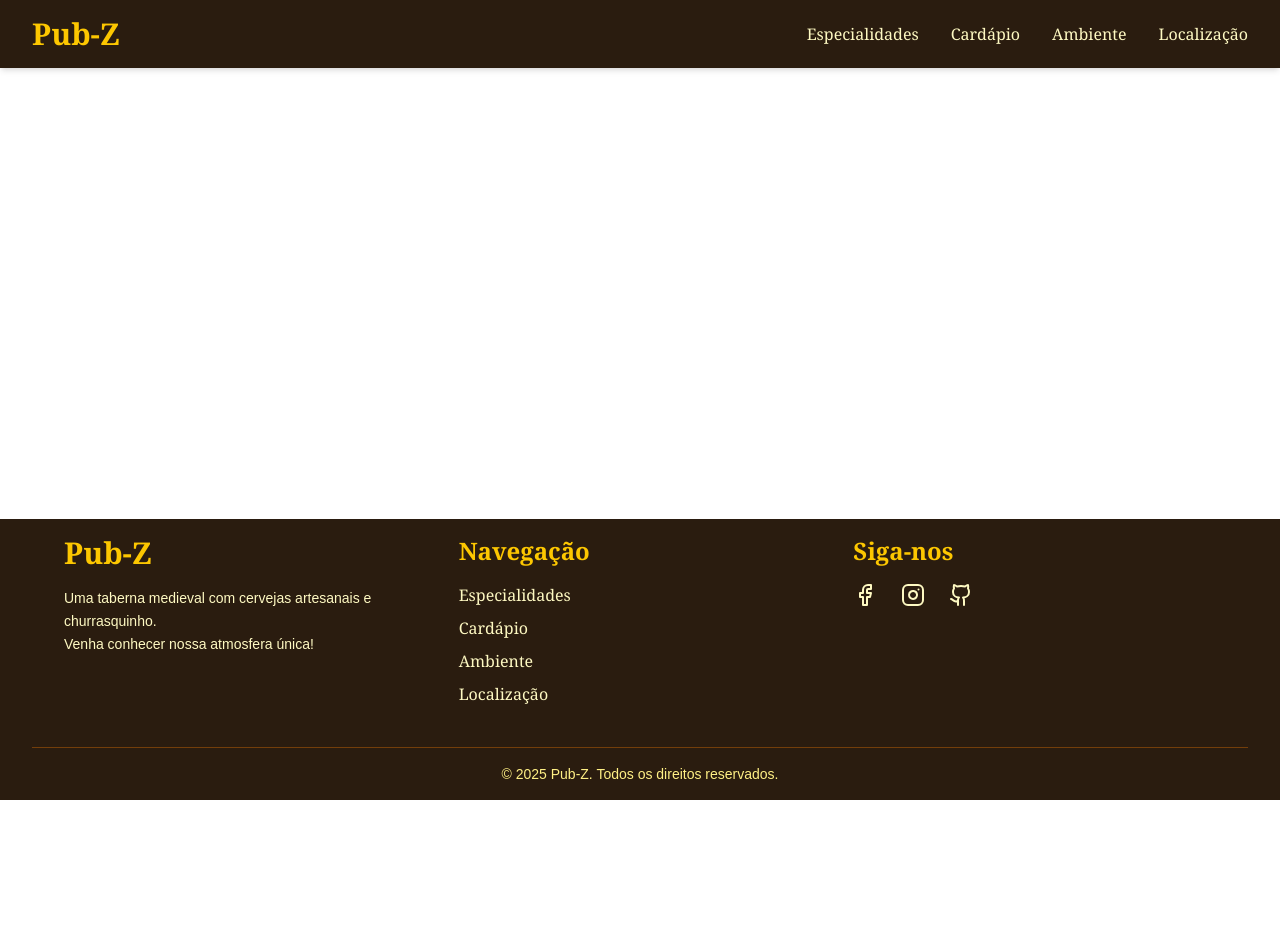
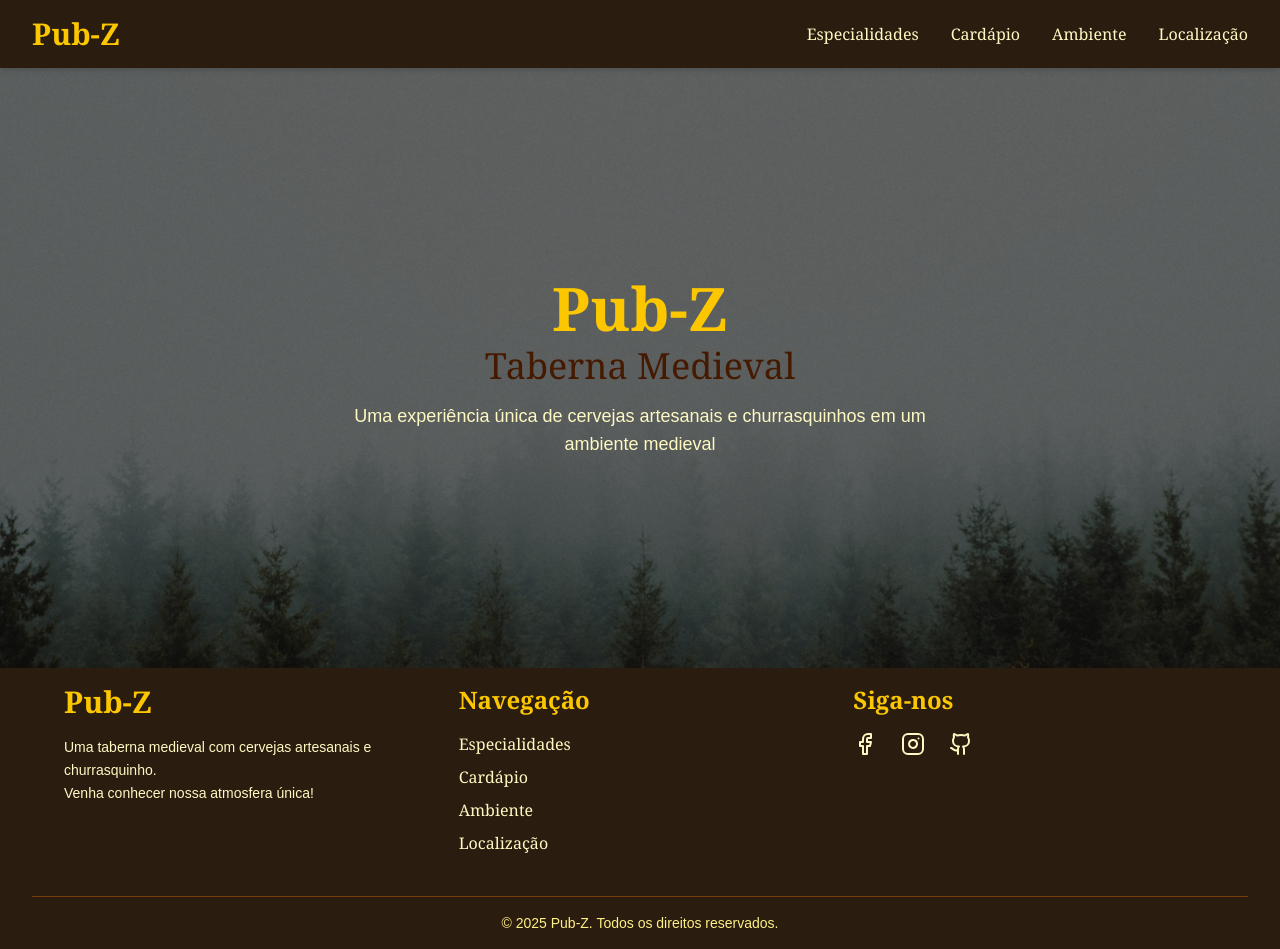
Before and after one commit to andre-0303/pubz, a Next.js app: page / in a window 1280 px wide. Before the commit the page ends 800 px from the top, so only its background shows below. Built offline with nearby package versions, Linux system fonts and the light colour scheme.

Commit message:
:lipstick: Estilizando o banner

```diff
--- a/src/app/page.tsx
+++ b/src/app/page.tsx
@@ -1,7 +1,9 @@
+import Banner from "@/components/Banner";
+
 export default function Home() {
   return (
     <>
-
+    <Banner/>
     </>
   );
 }
--- a/src/components/Banner.tsx
+++ b/src/components/Banner.tsx
@@ -1,7 +1,15 @@
 export default function Banner() {
-    return (
-        <>
+  return (
+    <div className="relative bg-[url('/img1.jpg')] bg-cover bg-center h-[600px] flex items-center justify-center text-center">
+      <div className="absolute inset-0 bg-black/60 z-0"></div>
 
-        </>
-    )
+      <div className="relative z-10 px-4">
+        <h1 className="text-yellow-400 text-6xl font-serif font-bold">Pub-Z</h1>
+        <h2 className="text-amber-950 text-4xl font-serif mt-2">Taberna Medieval</h2>
+        <p className="text-yellow-100 text-lg mt-4 max-w-xl mx-auto">
+          Uma experiência única de cervejas artesanais e churrasquinhos em um ambiente medieval
+        </p>
+      </div>
+    </div>
+  );
 }
```
